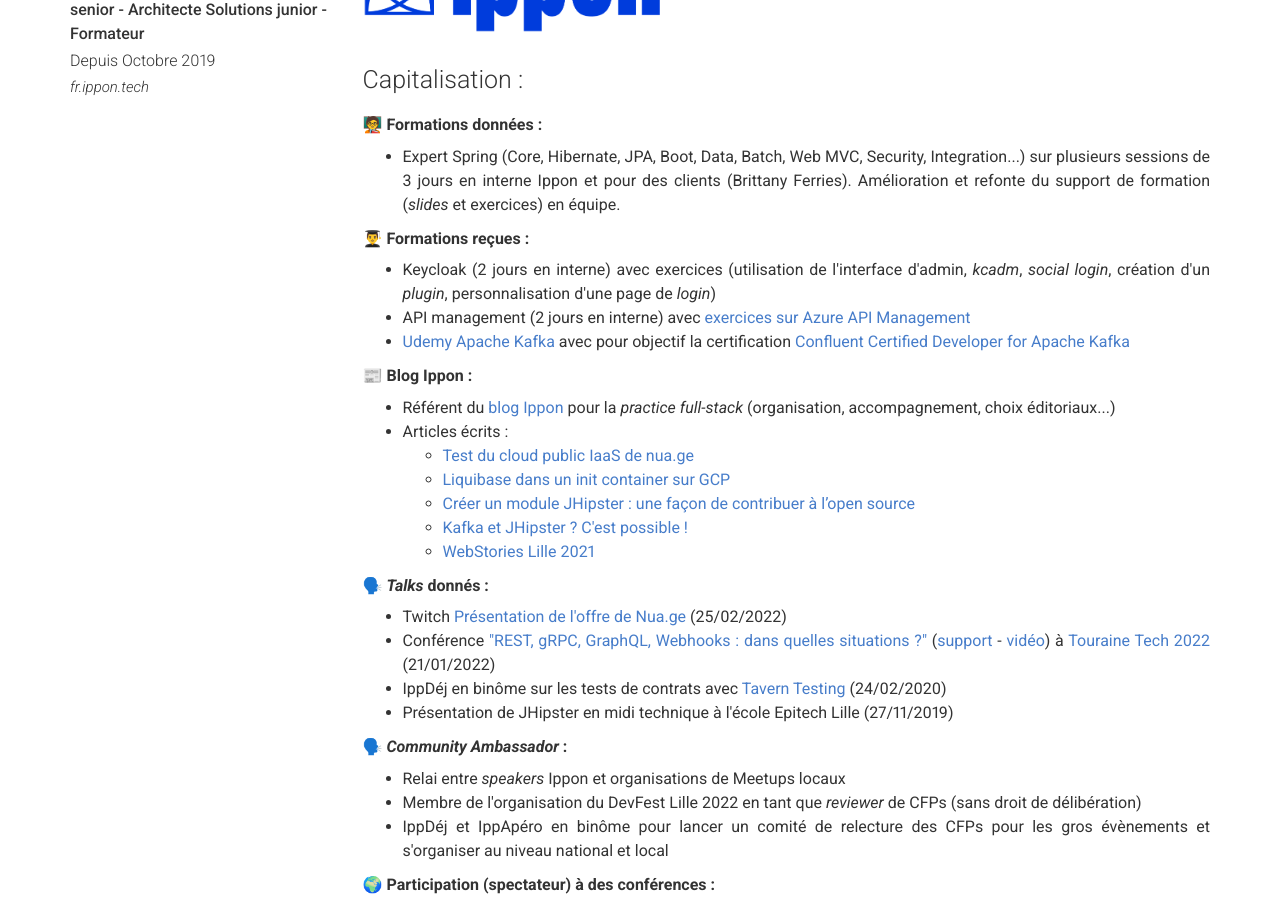
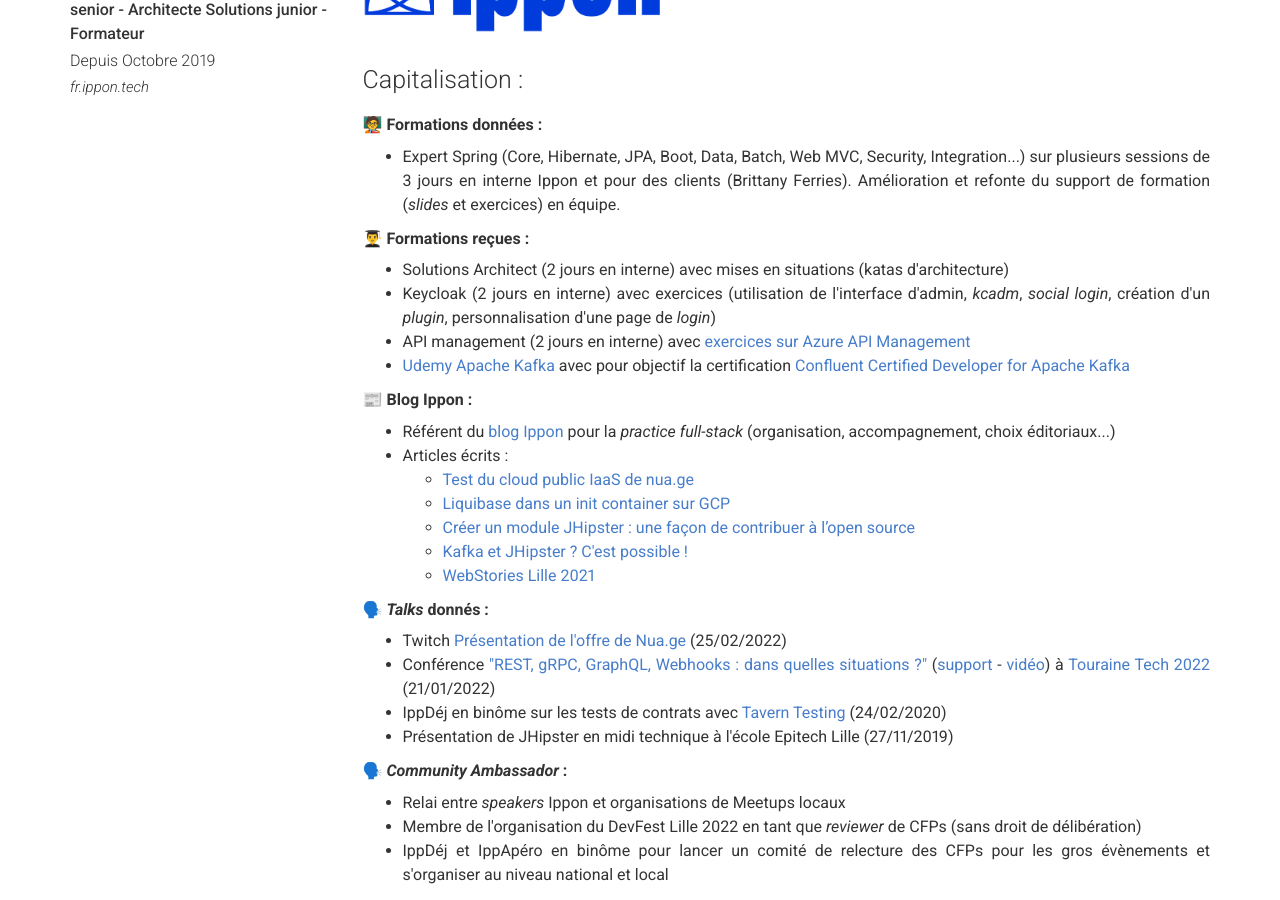
Before and after one commit to fdelbrayelle/fdelbrayelle.github.io, a Jekyll site: the page built from index.md, in a window 1280 px wide and 900 px high, scrolled down 2365 px. Built offline with Jekyll 4.4.1, drawn with Linux system fonts in a browser that asks for light colours; nearby versions of some CDN libraries.

Commit message:
chore: update trainings

```diff
--- a/_config.yml
+++ b/_config.yml
@@ -143,6 +143,7 @@
             <p>
               <strong>👨‍🎓 Formations reçues :</strong>
               <ul>
+                <li>Solutions Architect (2 jours en interne) avec mises en situations (katas d'architecture)</li>
                 <li>Keycloak (2 jours en interne) avec exercices (utilisation de l'interface d'admin, <em>kcadm</em>, <em>social login</em>, création d'un <em>plugin</em>, personnalisation d'une page de <em>login</em>)</li>
                 <li>API management (2 jours en interne) avec <a href="https://docs.microsoft.com/en-us/learn/modules/publish-manage-apis-with-azure-api-management/1-introduction?ns-enrollment-type=LearningPath&ns-enrollment-id=learn.architect-api-integration" target="_blank" rel="noreferrer noopener">exercices sur Azure API Management</a></li>
                 <li><a title="Formation Udemy Apache Kafka" href="https://www.udemy.com/course/apache-kafka/" target="_blank" rel="noreferrer noopener">Udemy Apache Kafka</a> avec pour objectif la certification <a title="Confluent Certified Developer for Apache Kafka" href="https://www.confluent.io/certification/" target="_blank" rel="noreferrer noopener">Confluent Certified Developer for Apache Kafka</a></li>
```
